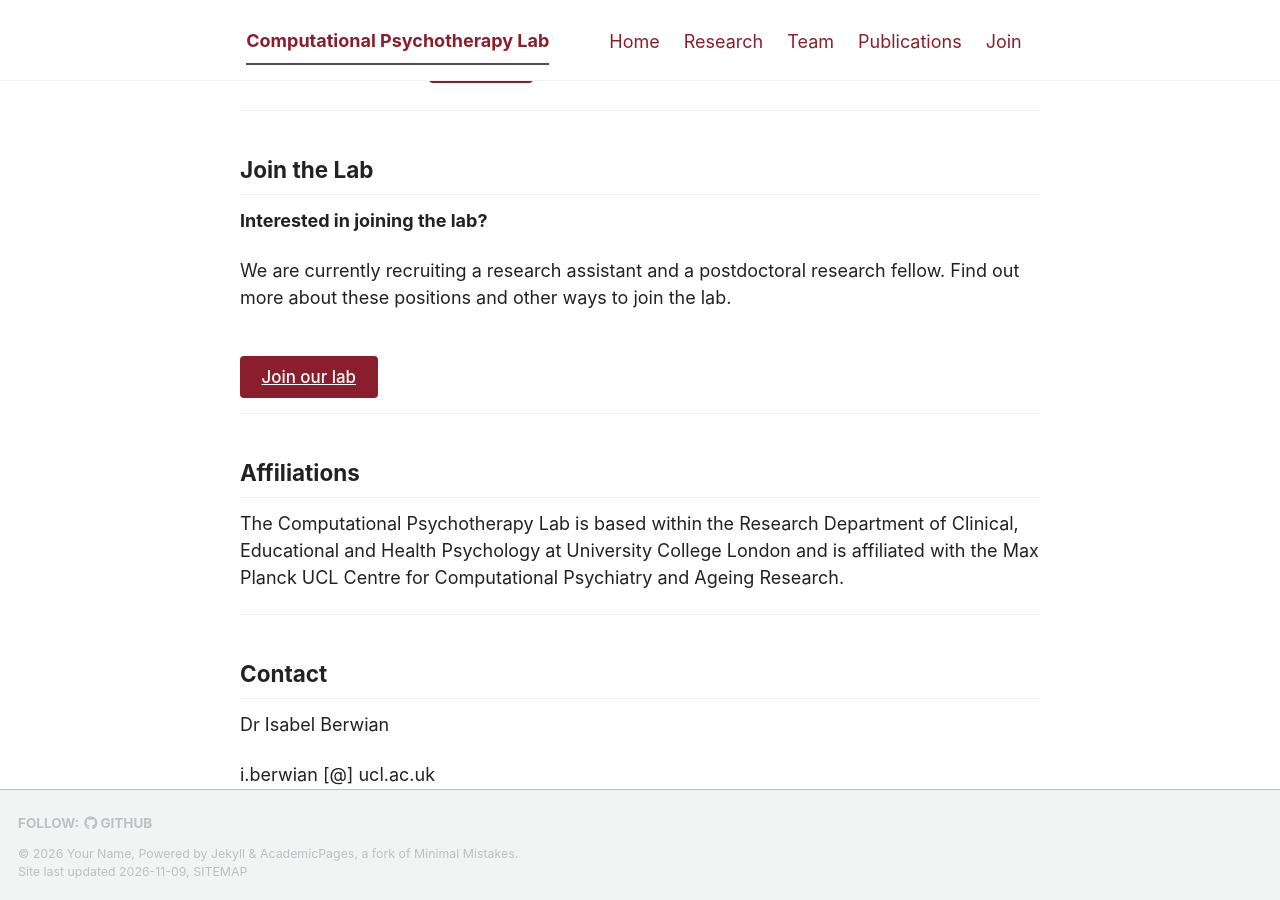
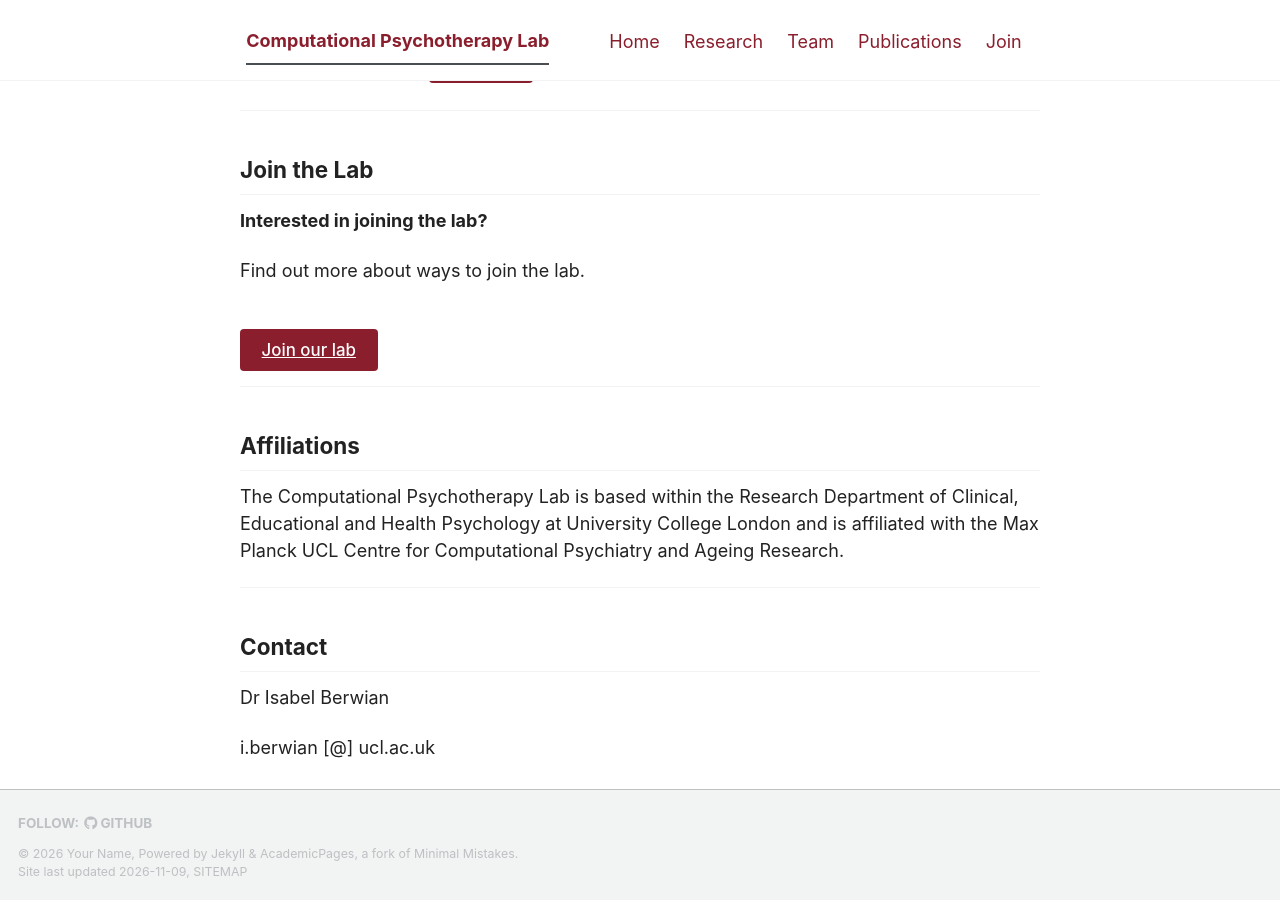
Before and after one commit to IsabelBerwian/CPT-lab, a Jekyll site: the page built from _pages/about.md, in a window 1280 px wide and 900 px high, scrolled down 970 px. Built offline with Jekyll 4.4.1, drawn with Linux system fonts in a browser that asks for light colours; a script bundle is joined from its source files by our own code; library files that are not in the unit come from our copies; our own code applies the rules of GitHub Pages for plain Markdown files.

Commit message:
Remove RA and Post-doc recruitment
Removed job listings that have been filled

```diff
--- a/_pages/about.md
+++ b/_pages/about.md
@@ -30,7 +30,7 @@ Learn more about our
 
 **Interested in joining the lab?**
 
-We are currently recruiting a research assistant and a postdoctoral research fellow. Find out more about these positions and other ways to join the lab.
+Find out more about ways to join the lab.
 
 <a href="{{ '/join/' | relative_url }}" class="btn">Join our lab</a>
 ---
```
